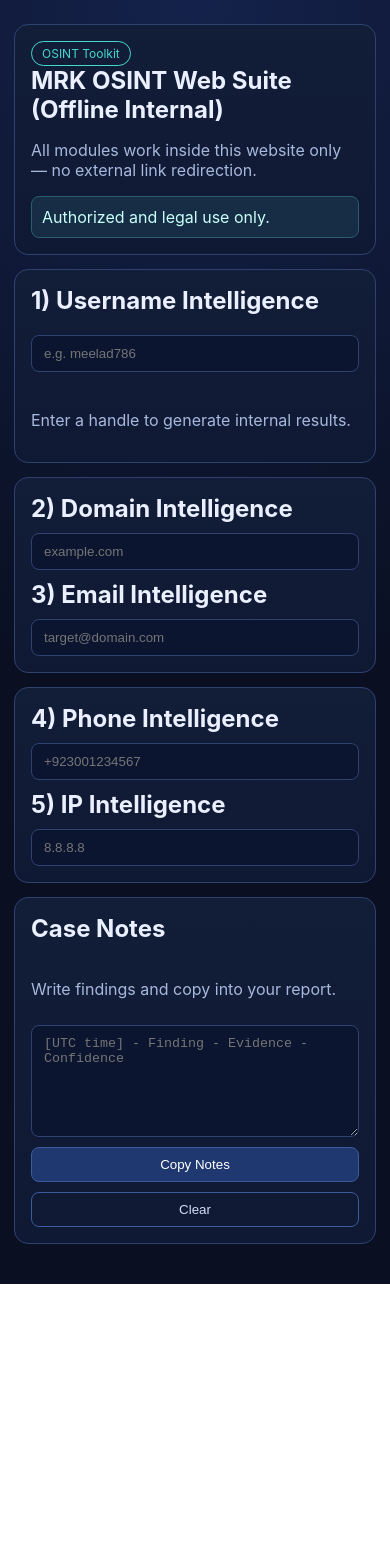
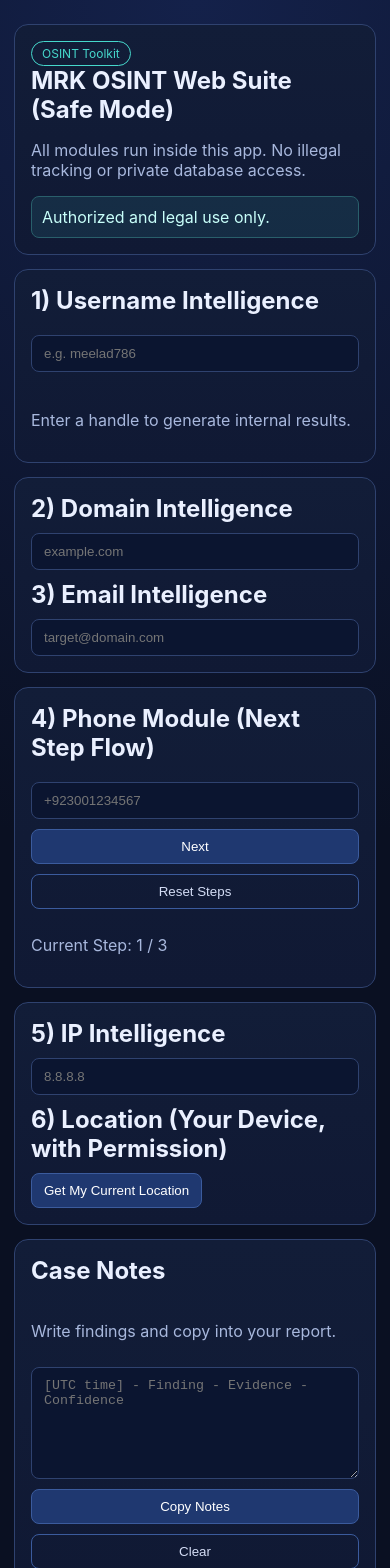
Before and after one commit to Meelad5815/madrassa786, a React (Vite) app: page / in a window 390 px wide. Shown: the top 1568 px of the page. Before the commit the page ends 1284 px from the top, so only its background shows below. Built offline with nearby package versions, Linux system fonts and the light colour scheme.

Commit message:
Add legal safe phone next-step flow and consent location

```diff
--- a/App.jsx
+++ b/App.jsx
@@ -3,17 +3,10 @@ import React, { useMemo, useState } from "react";
 function makeUsernameVariants(value) {
   const base = value.trim().toLowerCase().replace(/\s+/g, "");
   if (!base) return [];
-
   const separators = ["", ".", "_", "-"];
   const postfixes = ["", "786", "007", "pk", "real", "official", "2026"];
   const variants = new Set([base, base.replace(/[aeiou]/g, ""), base.split("").reverse().join("")]);
-
-  separators.forEach((sep) => {
-    postfixes.forEach((postfix) => {
-      variants.add(`${base}${sep}${postfix}`.replace(/[._-]$/, ""));
-    });
-  });
-
+  separators.forEach((sep) => postfixes.forEach((postfix) => variants.add(`${base}${sep}${postfix}`.replace(/[._-]$/, ""))));
   return [...variants].filter(Boolean).slice(0, 20);
 }
 
@@ -30,7 +23,6 @@ function domainIntel(domain) {
     risk: score > 70 ? "High" : score > 40 ? "Medium" : "Low",
     dnsHealth: score % 2 === 0 ? "Stable" : "Inconsistent",
     likelyProvider: ["Cloud", "Managed VPS", "Self-hosted"][score % 3],
-    sslDaysLeft: 30 + (score % 300),
   };
 }
 
@@ -55,6 +47,7 @@ function phoneIntel(phone) {
     countryGuess: digits.startsWith("92") ? "Pakistan" : digits.startsWith("1") ? "US/CA" : "Unknown",
     lineType: score % 2 === 0 ? "Mobile" : "Unknown/VoIP",
     spamLikelihood: score > 60 ? "Possible" : "Low",
+    note: "No CNIC/name/SIM-owner data is accessed in this app.",
   };
 }
 
@@ -64,7 +57,6 @@ function ipIntel(ip) {
   return {
     version: ip.includes(":") ? "IPv6" : "IPv4",
     reputation: score > 75 ? "Suspicious" : score > 45 ? "Monitor" : "Clean",
-    openPortsEstimate: [2, 4, 8, 12][score % 4],
     geoHint: ["South Asia", "Europe", "North America", "Middle East"][score % 4],
   };
 }
@@ -93,6 +85,9 @@ export default function App() {
   const [phone, setPhone] = useState("");
   const [ip, setIp] = useState("");
   const [notes, setNotes] = useState("");
+  const [phoneStep, setPhoneStep] = useState(1);
+  const [location, setLocation] = useState(null);
+  const [locError, setLocError] = useState("");
 
   const usernameVariants = useMemo(() => makeUsernameVariants(username), [username]);
   const dIntel = useMemo(() => domainIntel(domain), [domain]);
@@ -108,12 +103,32 @@ export default function App() {
     }
   };
 
+  const getCurrentLocation = () => {
+    setLocError("");
+    if (!navigator.geolocation) {
+      setLocError("Geolocation is not supported in this browser.");
+      return;
+    }
+    navigator.geolocation.getCurrentPosition(
+      (pos) => {
+        setLocation({
+          lat: pos.coords.latitude.toFixed(6),
+          lon: pos.coords.longitude.toFixed(6),
+          accuracy: `${Math.round(pos.coords.accuracy)}m`,
+          time: new Date(pos.timestamp).toLocaleString(),
+        });
+      },
+      (err) => setLocError(err.message),
+      { enableHighAccuracy: true, timeout: 10000 }
+    );
+  };
+
   return (
     <main className="osint-page">
       <section className="card hero">
         <p className="tag">OSINT Toolkit</p>
-        <h1>MRK OSINT Web Suite (Offline Internal)</h1>
-        <p className="muted">All modules work inside this website only — no external link redirection.</p>
+        <h1>MRK OSINT Web Suite (Safe Mode)</h1>
+        <p className="muted">All modules run inside this app. No illegal tracking or private database access.</p>
         <div className="alert">Authorized and legal use only.</div>
       </section>
 
@@ -144,16 +159,37 @@ export default function App() {
         </div>
       </section>
 
+      <section className="card section">
+        <h2>4) Phone Module (Next Step Flow)</h2>
+        <input value={phone} onChange={(e) => setPhone(e.target.value)} placeholder="+923001234567" />
+        <div className="actions">
+          <button type="button" onClick={() => setPhoneStep((s) => Math.min(3, s + 1))}>Next</button>
+          <button type="button" className="secondary" onClick={() => setPhoneStep(1)}>Reset Steps</button>
+        </div>
+        <p className="muted">Current Step: {phoneStep} / 3</p>
+        {phoneStep >= 2 && <InfoGrid title="Internal Phone Analysis" data={pIntel} />}
+        {phoneStep >= 3 && (
+          <div className="info-block">
+            <h3>Compliance Notice</h3>
+            <p className="muted">
+              CNIC owner identity, SIM owner records, or live third-party location tracking are not supported.
+              Use official telecom/government channels with legal authorization.
+            </p>
+          </div>
+        )}
+      </section>
+
       <section className="card section grid-2">
-        <div>
-          <h2>4) Phone Intelligence</h2>
-          <input value={phone} onChange={(e) => setPhone(e.target.value)} placeholder="+923001234567" />
-          <InfoGrid title="Internal Phone Analysis" data={pIntel} />
-        </div>
         <div>
           <h2>5) IP Intelligence</h2>
           <input value={ip} onChange={(e) => setIp(e.target.value)} placeholder="8.8.8.8" />
           <InfoGrid title="Internal IP Analysis" data={iIntel} />
+        </div>
+        <div>
+          <h2>6) Location (Your Device, with Permission)</h2>
+          <button type="button" onClick={getCurrentLocation}>Get My Current Location</button>
+          {locError && <p className="muted">Location error: {locError}</p>}
+          <InfoGrid title="Current Device Location" data={location} />
         </div>
       </section>
 
```
Also changed, not shown: 1 other file (tests, documents, lock files or other folders).
